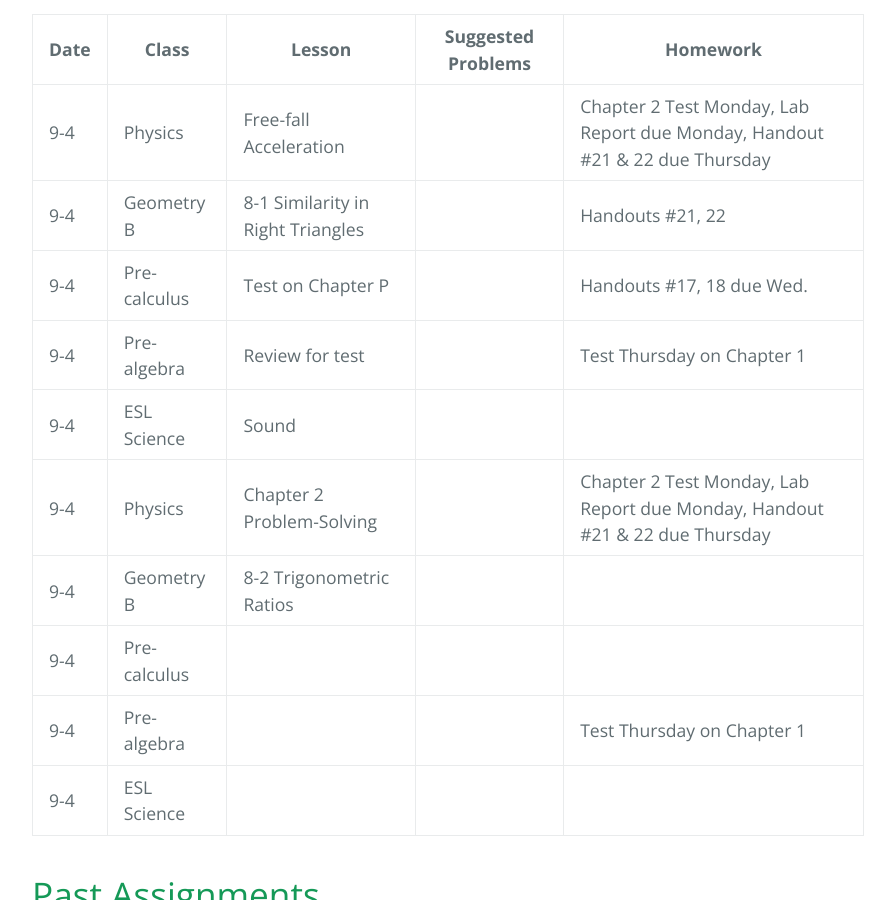
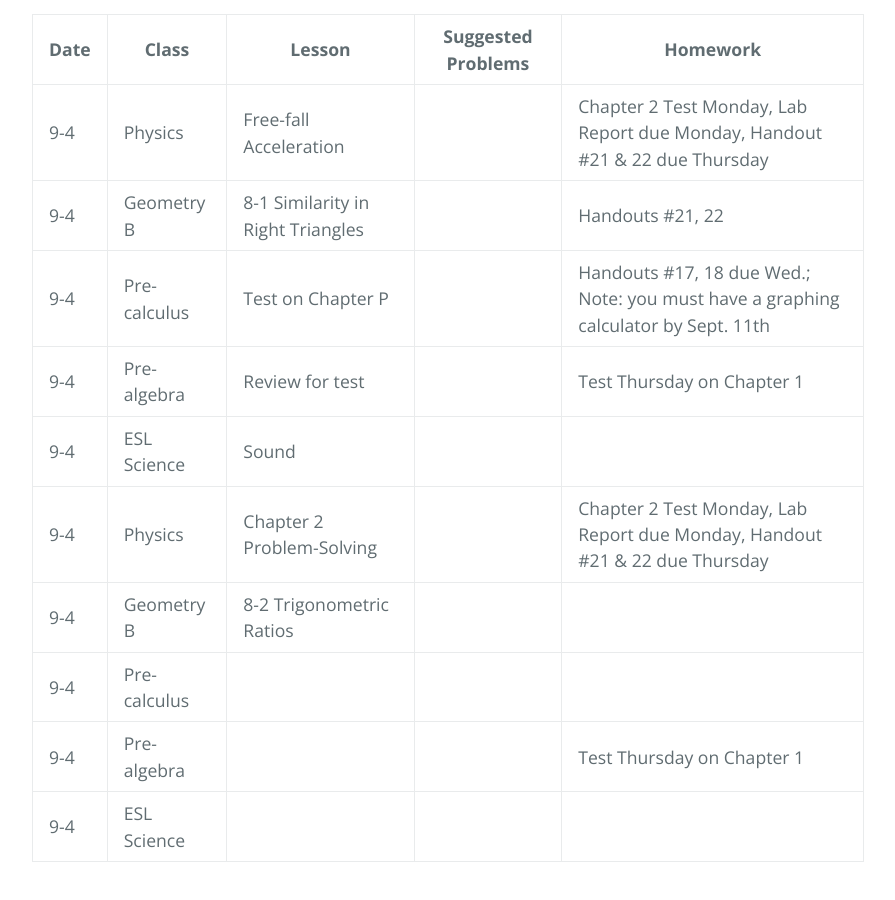
Before and after one commit to gpayoo/gpayoo, a Jekyll site: the page built from index.md, in a window 1280 px wide and 900 px high, scrolled down 554 px. Shown: the whole window, without its empty margins (192-1087 px from the left). Built offline with Jekyll 4.4.1, drawn with Linux system fonts in a browser that asks for light colours; our own code applies the rules of GitHub Pages for plain Markdown files.

Commit message:
Update index.md

```diff
--- a/index.md
+++ b/index.md
@@ -11,7 +11,7 @@ layout: default
 | ---- | ----- | ------ | -------- | ---
 | 9-4 | Physics | Free-fall Acceleration  | |   Chapter 2 Test Monday, Lab Report due Monday, Handout #21 & 22 due Thursday
 | 9-4 | Geometry B | 8-1 Similarity in Right Triangles | |Handouts #21, 22  |
-| 9-4 | Pre-calculus | Test on Chapter P ||   Handouts #17, 18 due Wed.
+| 9-4 | Pre-calculus | Test on Chapter P ||   Handouts #17, 18 due Wed.; Note: you must have a graphing calculator by Sept. 11th
 | 9-4 | Pre-algebra | Review for test| | Test Thursday on Chapter 1|
 | 9-4 | ESL Science | Sound |  |
 | 9-4 | Physics | Chapter 2 Problem-Solving  | |   Chapter 2 Test Monday, Lab Report due Monday, Handout #21 & 22 due Thursday
```
